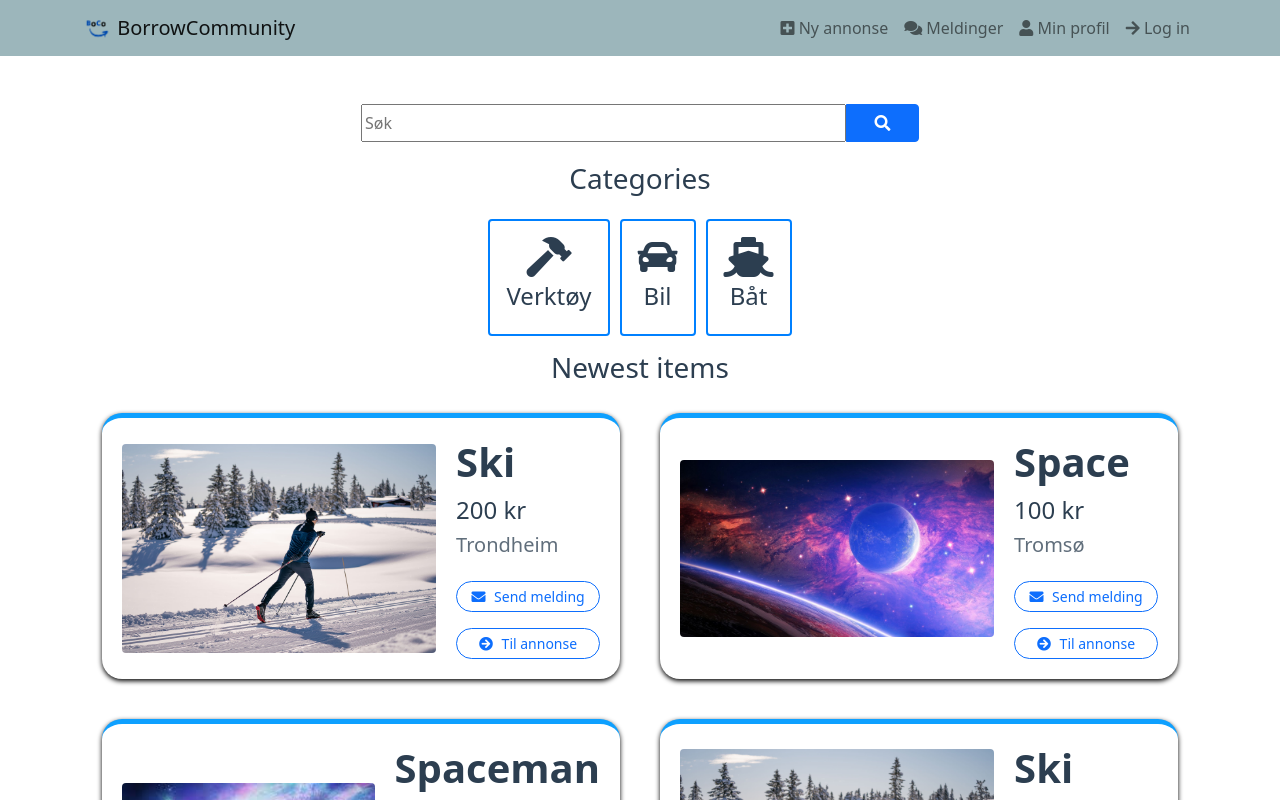
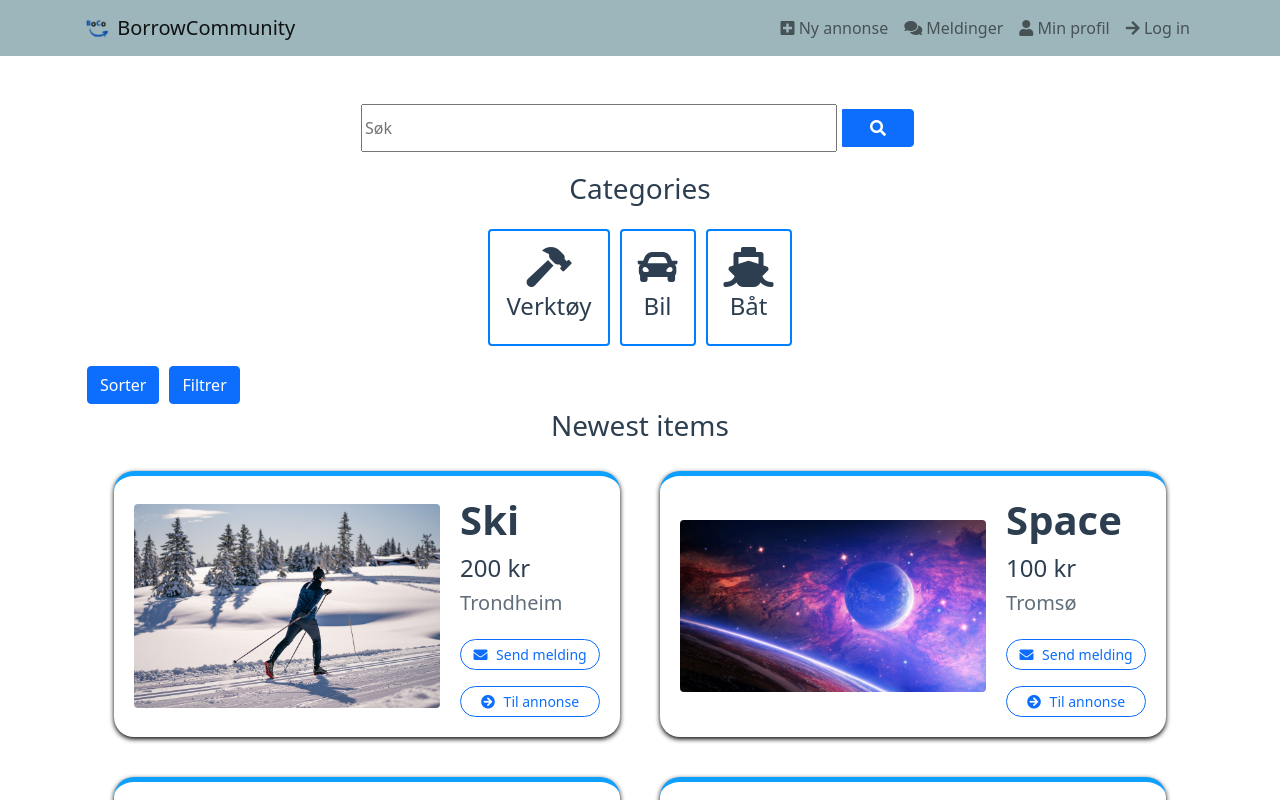
Before and after one commit to thadshap/Boco-project-frontend, a Vue app: page / in a window 1280 px wide. Shown: the top 800 px of the page. Built offline with nearby package versions, Linux system fonts and the light colour scheme; no server answers; what vue3-openlayers would draw is missing.

Commit message:
adding dropdown

```diff
--- a/src/components/AdComponent.vue
+++ b/src/components/AdComponent.vue
@@ -1,5 +1,5 @@
 <template>
-  <div class="project-card-container">
+  <div class="project-card-container" v-on:click="goToDetailedView($event)" v-bind:id="id">
     <div class="project-card d-flex justify-content-center">
       <div class="ad-img-container-style d-flex align-items-center justify-content-center">
         <img :src="getImgUrl(image)" class="ad-img-style rounded-top rounded-bottom"/>
@@ -31,6 +31,10 @@
 export default {
   name: "AdComponent",
   props: {
+    id: {
+      type: Number,
+      required: true,
+    },
     title: {
       type: String,
       required: true,
@@ -51,7 +55,17 @@ export default {
   methods: {
     getImgUrl(img) {
       return require("../assets/img/" + img);
-    }
+    },
+    goToDetailedView(e){
+      console.log(e.currentTarget);
+      this.$router.push({
+        path: "/ad/:id",
+        name : "Ad",
+        params : {
+          id : e.currentTarget.id
+        }
+      })
+    },
   }
 };
 </script>
--- a/src/components/AdListComponent.vue
+++ b/src/components/AdListComponent.vue
@@ -7,6 +7,7 @@
           <AdComponent
             v-for="ad in ads"
             :key="ad"
+            :id="ad.id"
             :title="ad.title"
             :image="ad.img"
             :place="ad.place"
@@ -32,30 +33,35 @@ export default {
     return{
         ads: [
           {
+            id: 1,
             title: "Ski",
             img: "ski.jpg",
             place: "Trondheim",
             price: 200
           },
           {
+            id:2,
             title: "Space",
             img: "space.jpg",
             place: "Tromsø",
             price: 100
           },
           {
+            id:3,
             title: "Spaceman",
             img: "spaceman.jpg",
             place: "Kristiansand",
             price: 300
           },
           {
+            id:4,
             title: "Ski",
             img: "ski.jpg",
             place: "Molde",
             price: 400
           },
           {
+            id:5,
             title: "Ski",
             img: "ski.jpg",
             place: "Oslo",
--- a/src/router/index.js
+++ b/src/router/index.js
@@ -34,7 +34,7 @@ const routes = [
     beforeEnter: authGuard
   },
   {
-    path: "/ad",
+    path: "/ad/:id",
     name: "Ad",
     component: DetailedAd,
   },
--- a/src/views/About.vue
+++ /dev/null
@@ -1,5 +0,0 @@
-<template>
-  <div class="about">
-    <h1>This is an about page</h1>
-  </div>
-</template>
--- a/src/views/MainPage.vue
+++ b/src/views/MainPage.vue
@@ -22,22 +22,73 @@
         />
       </div>
     </div>
-  </div>
-
+    <div class="d-inline-flex d-sm-flex justify-content-sm-start">
+      <div>
+        <div>
+          <button
+              class="btn btn-primary"
+              type="button"
+              v-on:click="showSorting"
+          >
+            Sorter
+          </button>
+          <div style="text-align: left" v-if="showMenuBarSorting">
+            <a id="lav-hoy" class="dropdown-item" v-on:click="sortingPicked($event)">laveste - høyeste pris</a
+            ><a id="hoy-lav" class="dropdown-item" v-on:click="sortingPicked($event)">høyeste - laveste pris</a
+          ><a id="ny-eld" class="dropdown-item" v-on:click="sortingPicked($event)">nyeste - eldste</a
+          ><a id="eld-ny" class="dropdown-item" v-on:click="sortingPicked($event)">eldste- nyeste</a>
+          </div>
+        </div>
+      </div>
+      <div>
+        <div class="dropdown">
+          <button
+              class="btn btn-primary"
+              type="button"
+              v-on:click="showFiltering"
+          >
+            Filtrer
+          </button>
+          <div style="text-align: left" v-if="showMenuBarFiltering">
+            <a class="dropdown-item" href="#">Pris 0-{{priceRangeValue}}kr<br>
+              <input
+                class="form-range"
+                type="range"
+                min="0"
+                max="1000"
+                step="50"
+                v-model="priceRangeValue"
+            /></a
+            ><a class="dropdown-item" href="#">Avstand 0-{{distanceRangeValue}} km<br>
+            <input
+                class="form-range"
+                type="range"
+                min="0"
+                max="60"
+                step="2"
+                v-model="distanceRangeValue"
+            />
+          </a
+          >
+          </div>
+        </div>
+        </div>
+      </div>
   <div>
     <h3>Newest items</h3>
 
-    <AdListComponent
-    :my-ads="false"
-    :loaned-ads="false"/>
+    <AdListComponent :my-ads="false" :loaned-ads="false" />
+  </div>
   </div>
 </template>
 
 <script>
+
 import AdListComponent from "@/components/AdListComponent";
 import CategoryComponent from "@/components/CategoryComponent";
-import { geolocationForUser } from '@/geolocationForUser'
-import { computed } from 'vue'
+import { geolocationForUser } from "@/geolocationForUser";
+import { computed } from "vue";
+
 
 export default {
   name: "MainPage",
@@ -45,40 +96,71 @@ export default {
     AdListComponent,
     CategoryComponent,
   },
-  setup(){
-     const { coords } = geolocationForUser()
-     const currPos = computed(() => ({
+  setup() {
+    const { coords } = geolocationForUser();
+    const currPos = computed(() => ({
       lat: coords.value.latitude,
-      lng: coords.value.longitude
-    }))
-     return { currPos }
+      lng: coords.value.longitude,
+    }));
+    return { currPos };
   },
   data() {
     return {
+      priceRangeValue : 0,
+      distanceRangeValue : 0,
+      showUnderCategories : 0,
+      sorting : '',
+      showMenuBarSorting : false,
+      showMenuBarFiltering : false,
       categories: [
         {
-          "title": "Verktøy",
-          "icon": "fa-hammer"
+          title: "Verktøy",
+          icon: "fa-hammer",
         },
         {
-          "title": "Bil",
-          "icon": "fa-car"
+          title: "Bil",
+          icon: "fa-car",
         },
         {
-          "title": "Båt",
-          "icon": "fa-ship"
-        }
+          title: "Båt",
+          icon: "fa-ship",
+        },
       ],
     };
   },
+  methods: {
+    showSorting() {
+      console.log(new URL(location.href).searchParams.get('page'));
+      this.showMenuBarFiltering = false;
+      if (this.showMenuBarSorting) {
+        this.showMenuBarSorting = false;
+      } else {
+        this.showMenuBarSorting = true;
+      }
+    },
+    showFiltering() {
+      this.showMenuBarSorting = false;
+      if (this.showMenuBarFiltering) {
+        this.showMenuBarFiltering = false;
+      } else {
+        this.showMenuBarFiltering = true;
+      }
+    },
+    sortingPicked(e){
+      this.sorting = e.currentTarget.id;
+      this.showMenuBarSorting = false;
+      console.log(this.sorting);
+    },
+  },
   created() {
+
     //TODO send disse koordinatene til backend
     /*
     this.currPos.value.lat;
     this.currPos.value.lng;
 
      */
-  }
+  },
 };
 </script>
 
@@ -108,4 +190,15 @@ export default {
     width: 80%;
   }
 }
+a{
+  border: #0b5ed7 solid 1px;
+  cursor: pointer;
+}
+.filtering{
+  background-color: #0b5ed7;
+  color: white;
+}
+button{
+  margin: 5px;
+}
 </style>
```
